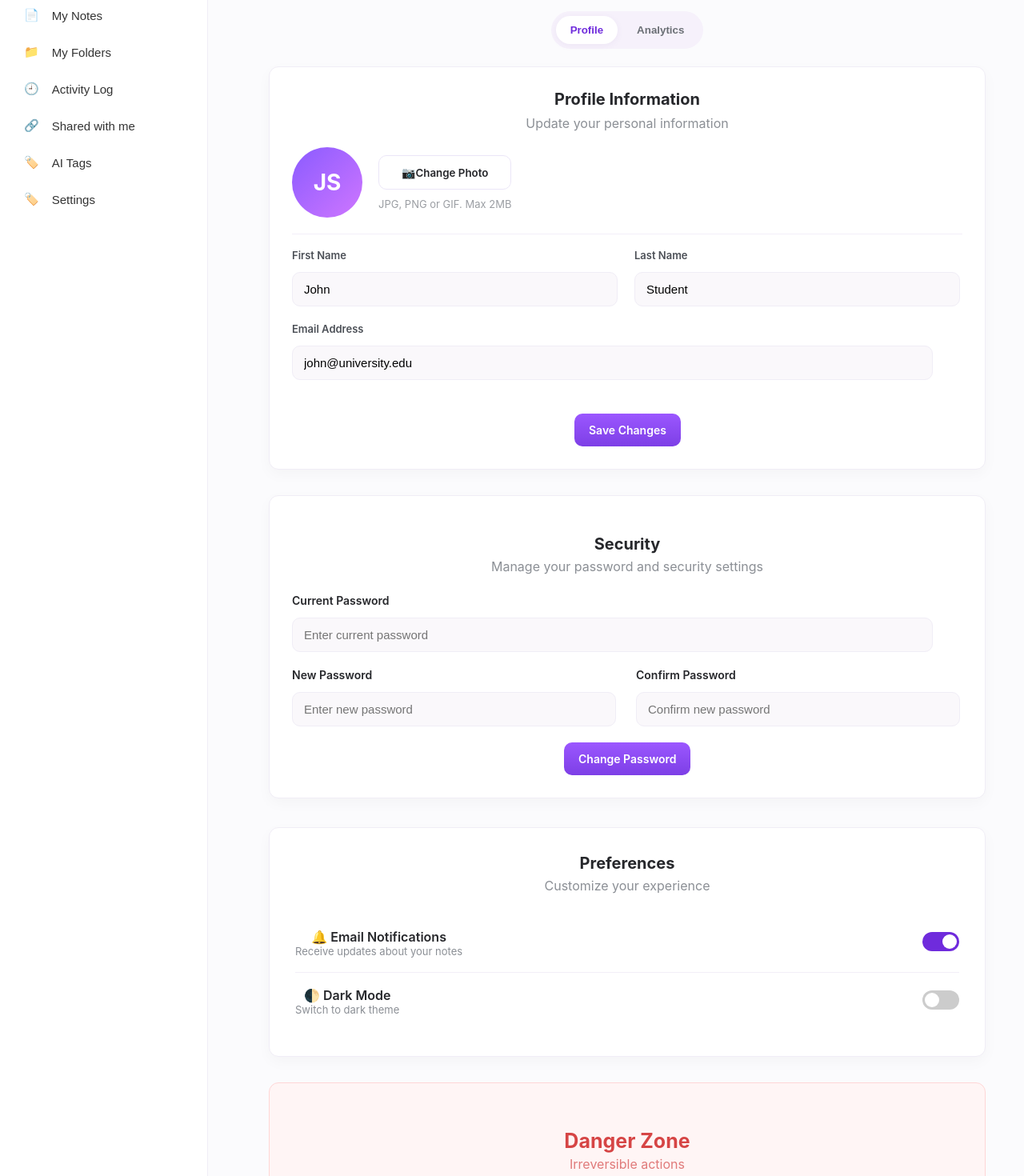
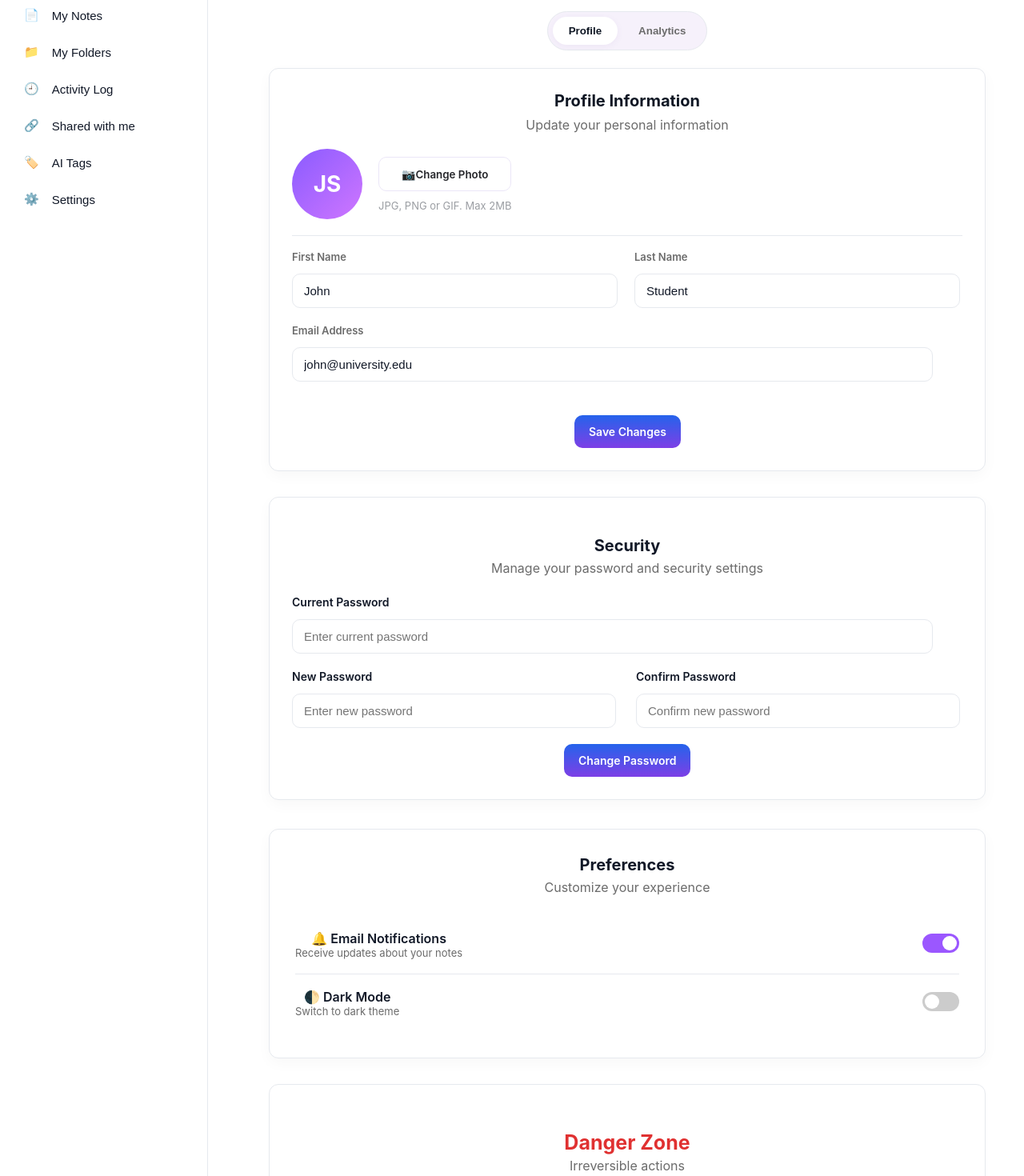
Before and after one commit to ReenahMae/Connectivity, a React (Create React App) app in the folder frontend/: page /settings in a window 1280 px wide. Shown: the part 100-1570 px from the top of the page at 80% size. Built offline with nearby package versions, Linux system fonts and the light colour scheme.

Commit message:
Dark mode functionality with settings backend

```diff
--- a/frontend/src/components/Dashboard/Dashboard.css
+++ b/frontend/src/components/Dashboard/Dashboard.css
@@ -2,14 +2,14 @@
 .dashboard-layout {
   display: flex;
   min-height: 100vh;
-  background: #fbfbfd;
+  background: var(--bg);
   gap: 28px;
 }
 
 .sidebar {
   width: 260px;
-  background: #fff;
-  border-right: 1px solid #f0edf6;
+  background: var(--card);
+  border-right: 1px solid var(--border);
   display: flex;
   flex-direction: column;
   justify-content: space-between;
@@ -42,19 +42,19 @@
   margin-top: -1rem;
   font-weight:600;
   font-size:25px;
-  color:#2f2f35;
+  color: var(--text);
 }
 
 .sidebar-nav { display:flex; flex-direction:column; gap:8px; margin-top:16px; }
-.nav-item { background:transparent; border:none; text-align:left; padding:10px; border-radius:8px; cursor:pointer; display:flex; gap:10px; align-items:center; color:#333; font-family: Arial, Helvetica, sans-serif; font-size:15px; }
+.nav-item { background:transparent; border:none; text-align:left; padding:10px; border-radius:8px; cursor:pointer; display:flex; gap:10px; align-items:center; color:var(--text); font-family: Arial, Helvetica, sans-serif; font-size:15px; }
 .nav-item span{ margin-left:6px; font-weight:500; }
 .nav-item.active { background:#f3e9ff; color:#6f2bdc; }
 
 .sidebar-bottom { margin-top:auto; display:flex; flex-direction:column; gap:14px; }
 .user-pill { display:flex; gap:12px; align-items:center; }
 .user-initials { width:42px; height:42px; border-radius:50%; background:#9b57ff; color:#fff; display:flex; align-items:center; justify-content:center; font-weight:700; }
-.user-name{ font-weight:700; }
-.user-email{ font-size:13px; color:#6a6e73; }
+.user-name{ font-weight:700; color:var(--text); }
+.user-email{ font-size:13px; color:var(--muted); }
 .logout-btn{ background:#fff; border:1px solid #e6e6ea; padding:10px; border-radius:8px; cursor:pointer; }
 
 .content{ flex:1; padding:48px 40px 60px 40px; box-sizing:border-box; /* balanced side padding */ }
@@ -90,7 +90,7 @@
 }
 
 .note-card {
-  background-color: #fff;
+  background-color: var(--card);
   padding: 20px 20px 18px;
   border-radius: 12px;
   box-shadow: 0 4px 12px rgba(0, 0, 0, 0.08);
@@ -99,7 +99,7 @@
   gap: 8px;
   transition: box-shadow .16s, transform .16s;
   position: relative;
-  border: 1px solid #e5e7eb;
+  border: 1px solid var(--border);
 }
 .note-card:hover {
   box-shadow: 0 8px 20px rgba(0,0,0,0.12);
@@ -117,12 +117,12 @@
   font-size: 18px;
   margin: 4px 0 4px;
   font-weight: 600;
-  color: #2f3237;
+  color: var(--heading);
 }
 .note-body {
   font-size: 14px;
   line-height: 1.4;
-  color: #4b4f56;
+  color: var(--muted);
   flex-grow: 1;
 }
 
@@ -132,7 +132,7 @@
 }
 
 .new-note-btn {
-  background-color: #9b57ff;
+  background-color: var(--accent);
   color: #fff;
   padding: 12px 22px;
   border: none;
--- a/frontend/src/components/Settings/Settings.css
+++ b/frontend/src/components/Settings/Settings.css
@@ -1,17 +1,8 @@
-:root{
-  --bg:#fbfbfd;
-  --muted:#8b8f95;
-  --card:#fff;
-  --accent:#9b57ff;
-  --accent-2:#6f2bdc;
-  --pill-bg:#f6f1fb;
-}
-
 .settings-page{
   padding:36px 48px;
   background:var(--bg);
   font-family: Inter, Arial, Helvetica, sans-serif;
-  color:#26272b;
+  color:var(--text);
 }
 
 .settings-header{
@@ -32,30 +23,31 @@
 .settings-sub{ margin-top:6px; color:var(--muted); }
 
 .tabs-wrapper{ margin:18px 0 22px; }
-.tabs-pill{ display:inline-flex; background:var(--pill-bg); padding:6px; align-self: start; border-radius:999px; gap:6px; }
-.tab{ background:transparent; border:none; padding:10px 18px; border-radius:999px; cursor:pointer; color:#6b6f75; font-weight:600; }
-.tab.active{ background:var(--card); color:var(--accent-2); box-shadow: 0 2px 8px rgba(100,60,160,0.06); }
+.tabs-pill{ display:inline-flex; background:var(--pill-bg); padding:6px; align-self: start; border-radius:999px; gap:6px; border:1px solid var(--border); }
+.tab{ background:transparent; border:none; padding:10px 20px; border-radius:999px; cursor:pointer; color:var(--muted); font-weight:600; display:inline-flex; gap:10px; align-items:center; }
+.tab .tab-icon{ display:inline-flex; width:18px; height:18px; align-items:center; justify-content:center; font-size:14px; }
+.tab.active{ background:var(--card); color:var(--heading); box-shadow: 0 2px 8px rgba(100,60,160,0.06); }
 
 .settings-main{ max-width:1100px; }
-.profile-card{ background:var(--card); border-radius:12px; padding:28px; box-shadow:0 6px 18px rgba(23,16,44,0.03); border:1px solid #f0edf6; }
+.profile-card{ background:var(--card); border-radius:12px; padding:28px; box-shadow:0 6px 18px rgba(23,16,44,0.03); border:1px solid var(--border); }
 .profile-header{ margin-bottom:12px; }
-.profile-header h3{ margin:0; font-size:20px; }
+.profile-header h3{ margin:0; font-size:20px; color:var(--heading); }
 .profile-sub{ color:var(--muted); margin-top:8px; }
 
 .profile-top{ display:flex; gap:20px; align-items:center; margin:20px 0; }
 .avatar{ width:88px; height:88px; border-radius:50%; background: linear-gradient(135deg,#8a5bff,#cf76ff); color:#fff; display:flex; align-items:center; justify-content:center; font-size:28px; font-weight:700; }
 .photo-actions{ display:flex; flex-direction:column; gap:10px; }
-.change-photo{ background:var(--card); border:1px solid #ebe6f7; padding:10px 14px; border-radius:10px; cursor:pointer; display:inline-flex; gap:8px; align-items:center; }
+.change-photo{ background:var(--card); border:1px solid var(--border); padding:10px 14px; border-radius:10px; cursor:pointer; display:inline-flex; gap:8px; align-items:center; }
 .camera-icon{ font-size:14px; }
 .photo-note{ color:#9b9ea3; font-size:13px; }
 
-.divider{ height:1px; background:#f3eef8; margin:18px 0; }
+.divider{ height:1px; background:var(--border); margin:18px 0; }
 
 .form-grid{ display:grid; grid-template-columns:1fr 1fr; gap:18px; }
 .field{ display:flex; flex-direction:column; gap:8px; }
-.field label{ font-size:13px; color:#4b4f56; }
-.field input{ padding:12px 14px; border-radius:10px; border:1px solid #f0edf6; background:#faf8fb; }
-.field input:focus{ outline:none; box-shadow:0 0 0 3px rgba(155,87,255,0.08); border-color:var(--accent-2); }
+.field label{ font-size:13px; color:var(--muted); }
+.field input{ padding:12px 14px; border-radius:10px; border:1px solid var(--border); background:transparent; color:var(--text); }
+.field input:focus{ outline:none; box-shadow:0 0 0 3px rgba(155,87,255,0.08); border-color:var(--switch-on); }
 
 .form-actions{ margin-top:22px; }
 .save-btn{ background: linear-gradient(180deg,var(--accent),#7d3fe6); color:#fff; padding:12px 18px; border-radius:10px; border:none; cursor:pointer; font-weight:600; }
@@ -66,6 +58,19 @@
   .avatar{ width:72px; height:72px; }
 }
 
+/* Analytics styles */
+.analytics-card{ background:var(--card); border-radius:12px; padding:28px; border:1px solid var(--border); box-shadow:0 6px 18px rgba(23,16,44,0.03); }
+.analytics-header h3{ margin:0; color:var(--heading); }
+.analytics-sub{ color:var(--muted); margin-top:6px; }
+.analytics-grid{ display:grid; grid-template-columns: repeat(4,1fr); gap:18px; margin-top:20px; }
+.stat-card{ background:transparent; border-radius:10px; padding:16px; border:1px solid var(--border); text-align:center; }
+.stat-value{ font-size:20px; font-weight:700; color:var(--heading); }
+.stat-label{ color:var(--muted); margin-top:6px; }
+
+@media (max-width:900px){
+  .analytics-grid{ grid-template-columns: repeat(2,1fr); }
+}
+
 /* SECURITY */
 .security-card {
   background: var(--card);
@@ -73,7 +78,7 @@
   padding: 32px;
   margin-top: 30px;
   box-shadow: 0 6px 18px rgba(23,16,44,0.03);
-  border: 1px solid #f0edf6;
+  border: 1px solid var(--border);
 }
 
 .sec-title {
@@ -91,8 +96,8 @@
 }
 
 .change-pass-btn {
-  background: #ffffff;
-  border: 1px solid #dcd7f3;
+  background: var(--card);
+  border: 1px solid var(--border);
   padding: 12px 18px;
   border-radius: 10px;
   font-weight: 600;
@@ -101,7 +106,7 @@
 }
 
 .change-pass-btn:hover {
-  background: #f7f4ff;
+  background: rgba(255,255,255,0.03);
 }
 
 .security-card {
@@ -109,7 +114,7 @@
   padding: 28px;
   border-radius: 12px;
   box-shadow: 0 6px 18px rgba(23,16,44,0.03);
-  border: 1px solid #f0edf6;
+  border: 1px solid var(--border);
   margin-top: 32px;
 }
 
@@ -139,8 +144,9 @@
 .security-field input {
   padding: 12px 14px;
   border-radius: 10px;
-  border: 1px solid #f0edf6;
-  background: #faf8fb;
+  border: 1px solid var(--border);
+  background: transparent;
+  color: var(--text);
 }
 
 .change-password-btn {
@@ -161,7 +167,7 @@
   padding: 32px;
   margin-top: 36px;
   box-shadow: 0 6px 18px rgba(23,16,44,0.03);
-  border: 1px solid #f0edf6;
+  border: 1px solid var(--border);
 }
 
 .pref-item {
@@ -169,7 +175,7 @@
   justify-content: space-between;
   align-items: center;
   padding: 18px 0;
-  border-bottom: 1px solid #f2eef8;
+  border-bottom: 1px solid var(--border);
 }
 
 .pref-item:last-child {
@@ -182,7 +188,7 @@
 }
 
 .pref-desc {
-  color: #8b8f95;
+  color: var(--muted);
   font-size: 13px;
 }
 
@@ -219,7 +225,7 @@
 }
 
 input:checked + .slider {
-  background: var(--accent-2);
+  background: var(--switch-on);
 }
 
 input:checked + .slider:before {
@@ -228,28 +234,28 @@ input:checked + .slider:before {
 
 /* Danger Zone */
 .danger-zone {
-  background: #fff5f5;
-  border: 1px solid #ffd6d6;
+  background: var(--card);
+  border: 1px solid var(--border);
   padding: 32px;
   border-radius: 12px;
   margin-top: 32px;
 }
 
 .danger-zone-title {
-  color: #d64545;
+  color: var(--danger);
   font-size: 25px;
   font-weight: 700;
   margin-bottom: 4px;
 }
 
 .danger-zone-sub {
-  color: #e07a7a;
+  color: var(--muted);
   margin-bottom: 22px;
 }
 
 
 .delete-account-btn {
-  background: #e03131;
+  background: var(--danger);
   color: white;
   padding: 12px 18px;
   border-radius: 10px;
@@ -260,5 +266,5 @@ input:checked + .slider:before {
 }
 
 .delete-account-btn:hover {
-  background: #c92a2a;
+  background: var(--danger-hover);
 }
--- a/frontend/src/components/Settings/Settings.js
+++ b/frontend/src/components/Settings/Settings.js
@@ -1,12 +1,14 @@
-import React from 'react';
+import React, { useContext, useState } from 'react';
 import './Settings.css';
 import '../Dashboard/Dashboard.css';
 import { useNavigate } from 'react-router-dom';
-import Button from "../../components/ui/Button/Button";
-
+import Button from '../ui/Button/Button';
+import { ThemeContext } from '../../context/ThemeContext';
 
 const Settings = () => {
   const navigate = useNavigate();
+  const { darkMode, toggleDarkMode } = useContext(ThemeContext);
+  const [activeTab, setActiveTab] = useState('profile');
 
   return (
     <div className="dashboard-layout">
@@ -17,13 +19,12 @@ const Settings = () => {
         </div>
 
         <nav className="sidebar-nav">
-          <button className="nav-item" onClick={() => navigate('/dashboard')} aria-label="My Notes">📄 <span>My Notes</span></button>
+          <button className="nav-item" onClick={() => navigate('/dashboard')}>📄 <span>My Notes</span></button>
           <button className="nav-item">📁 <span>My Folders</span></button>
           <button className="nav-item">🕘 <span>Activity Log</span></button>
           <button className="nav-item">🔗 <span>Shared with me</span></button>
           <button className="nav-item">🏷️ <span>AI Tags</span></button>
-          <button className="nav-item" onClick={() => navigate('/settings')} aria-label="Settings">🏷️ <span>Settings</span></button>
-
+          <button className="nav-item" onClick={() => navigate('/settings')}>⚙️ <span>Settings</span></button>
         </nav>
 
         <div className="sidebar-bottom">
@@ -41,7 +42,6 @@ const Settings = () => {
       <main className="dashboard-inner content">
         <div className="settings-page">
           <header className="settings-header">
-            {/* <button className="back-btn" onClick={() => navigate(-1)} aria-label="Back">←</button> */}
             <div className="settings-title-wrap">
               <h2 className="settings-title">Settings</h2>
               <div className="settings-sub">Manage your account and view analytics</div>
@@ -50,12 +50,15 @@ const Settings = () => {
 
           <div className="tabs-wrapper">
             <div className="tabs-pill">
-              <button className="tab active">Profile</button>
-              <button className="tab">Analytics</button>
+              <button className={`tab ${activeTab === 'profile' ? 'active' : ''}`} onClick={() => setActiveTab('profile')}>Profile</button>
+              <button className={`tab ${activeTab === 'analytics' ? 'active' : ''}`} onClick={() => setActiveTab('analytics')}>Analytics</button>
             </div>
           </div>
 
           <div className="settings-main">
+            {activeTab === 'profile' ? (
+              <>
+                {/* PROFILE SECTION */}
                 <section className="profile-card">
                   <div className="profile-header">
                     <h3>Profile Information</h3>
@@ -95,6 +98,7 @@ const Settings = () => {
                     <Button variant="primary">Save Changes</Button>
                   </div>
                 </section>
+
                 {/* SECURITY SECTION */}
                 <section className="security-card">
                   <h3 className="security-title">Security</h3>
@@ -118,12 +122,9 @@ const Settings = () => {
                   </div>
 
                   <Button variant="primary">Change Password</Button>
-
                 </section>
 
-
-
-{/* PREFERENCES SECTION */}
+                {/* PREFERENCES */}
                 <section className="preferences-card">
                   <h3 className="sec-title">Preferences</h3>
                   <div className="sec-sub">Customize your experience</div>
@@ -145,12 +146,11 @@ const Settings = () => {
                       <div className="pref-desc">Switch to dark theme</div>
                     </div>
                     <label className="switch">
-      <input type="checkbox" />
+                      <input type="checkbox" checked={darkMode} onChange={toggleDarkMode} />
                       <span className="slider"></span>
                     </label>
                   </div>
                 </section>
-
 
                 {/* DANGER ZONE */}
                 <section className="danger-zone">
@@ -158,7 +158,38 @@ const Settings = () => {
                   <div className="danger-zone-sub">Irreversible actions</div>
                   <Button variant="danger">🗑 Delete Account</Button>
                 </section>
+              </>
+            ) : (
+              /* ANALYTICS SECTION */
+              <section className="analytics-card">
+                <div className="analytics-header">
+                  <h3>Analytics Overview</h3>
+                  <div className="analytics-sub">Key metrics about your account</div>
+                </div>
 
+                <div className="analytics-grid">
+                  <div className="stat-card">
+                    <div className="stat-value">1,234</div>
+                    <div className="stat-label">Active Users</div>
+                  </div>
+
+                  <div className="stat-card">
+                    <div className="stat-value">56%</div>
+                    <div className="stat-label">Engagement</div>
+                  </div>
+
+                  <div className="stat-card">
+                    <div className="stat-value">4.2</div>
+                    <div className="stat-label">Avg Rating</div>
+                  </div>
+
+                  <div className="stat-card">
+                    <div className="stat-value">87</div>
+                    <div className="stat-label">Notes Created</div>
+                  </div>
+                </div>
+              </section>
+            )}
           </div>
         </div>
       </main>
--- a/frontend/src/components/ui/Button/Button.css
+++ b/frontend/src/components/ui/Button/Button.css
@@ -28,12 +28,12 @@
 
 /* Danger (Delete Account) */
 .btn-danger {
-  background: #e03131;
+  background: var(--danger);
   color: white;
 }
 
 .btn-danger:hover {
-  background: #c92a2a;
+  background: var(--danger-hover);
 }
 
 /* Ghost (Back arrow button) */
--- /dev/null
+++ b/frontend/src/context/ThemeContext.js
@@ -0,0 +1,39 @@
+import React, { createContext, useState, useEffect } from 'react';
+import { useLocation } from 'react-router-dom';
+
+export const ThemeContext = createContext();
+
+export const ThemeProvider = ({ children }) => {
+  const [darkMode, setDarkMode] = useState(false);
+  const location = useLocation();
+
+  // Pages we DO NOT want dark mode applied to
+  const excludedPaths = ['/', '/login', '/register'];
+
+  // Load saved preference from localStorage
+  useEffect(() => {
+    const savedTheme = localStorage.getItem('darkMode');
+    if (savedTheme === 'true') setDarkMode(true);
+  }, []);
+
+  // Apply theme to <body> and save preference — skip excluded pages
+  useEffect(() => {
+    const isExcluded = excludedPaths.includes(location.pathname);
+    const shouldBeDark = darkMode && !isExcluded;
+
+    if (shouldBeDark) {
+      document.body.classList.add('dark-mode');
+    } else {
+      document.body.classList.remove('dark-mode');
+    }
+    localStorage.setItem('darkMode', darkMode);
+  }, [darkMode, location.pathname]);
+
+  const toggleDarkMode = () => setDarkMode(prev => !prev);
+
+  return (
+    <ThemeContext.Provider value={{ darkMode, toggleDarkMode }}>
+      {children}
+    </ThemeContext.Provider>
+  );
+};
--- a/frontend/src/index.css
+++ b/frontend/src/index.css
@@ -1,3 +1,31 @@
+:root{
+  --bg: #ffffff;
+  --text: #111827;
+  --heading: #0f1724;
+  --muted: #6b7280;
+  --card: #ffffff;
+  --accent: #2563eb;
+  --switch-on: #9b57ff; /* purple switch */
+  --pill-bg: #f6f1fb;
+  --border: #e6e9ee;
+  --danger: #e03131;
+  --danger-hover: #c92a2a;
+}
+
+.dark-mode{
+  --bg: #071124;
+  --text: #ffffff;
+  --heading: #ffffff;
+  --muted: #9aa6b2;
+  --card: #0f1724;
+  --accent: #60a5fa;
+  --pill-bg: rgba(255,255,255,0.03);
+  --border: #17232b;
+  --danger: #ef4444;
+  --danger-hover: #dc2626;
+  --switch-on: #a17bff; /* slightly lighter purple in dark */
+}
+
 body {
   margin: 0;
   font-family: -apple-system, BlinkMacSystemFont, 'Segoe UI', 'Roboto', 'Oxygen',
@@ -5,6 +33,9 @@ body {
     sans-serif;
   -webkit-font-smoothing: antialiased;
   -moz-osx-font-smoothing: grayscale;
+  background: var(--bg);
+  color: var(--text);
+  transition: background-color 200ms ease, color 200ms ease;
 }
 
 code {
--- a/frontend/src/index.js
+++ b/frontend/src/index.js
@@ -4,12 +4,15 @@ import './index.css';
 import App from './App';
 import reportWebVitals from './reportWebVitals';
 import { BrowserRouter as Router } from 'react-router-dom';
+import { ThemeProvider } from './context/ThemeContext';
 
 const root = ReactDOM.createRoot(document.getElementById('root'));
 root.render(
   <React.StrictMode>
     <Router>
-      <App />
+      <ThemeProvider>
+        <App />
+      </ThemeProvider>
     </Router>
   </React.StrictMode>
 );
```
Also changed, not shown: frontend/src/App.css (+55 -0 lines). Lines whose indentation alone changed are shown as unchanged.
